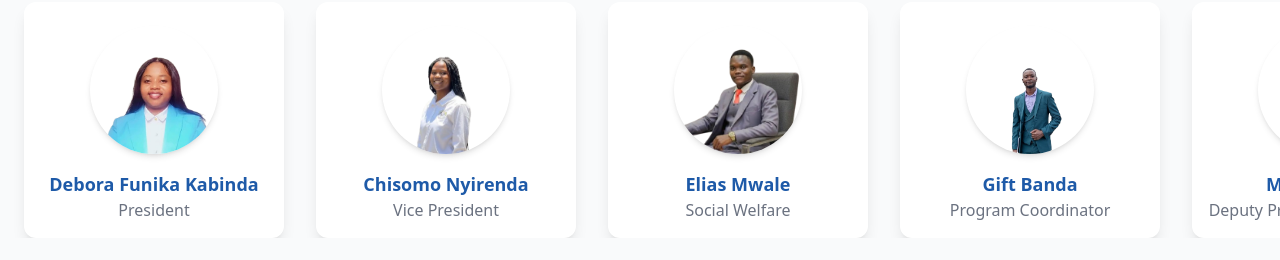
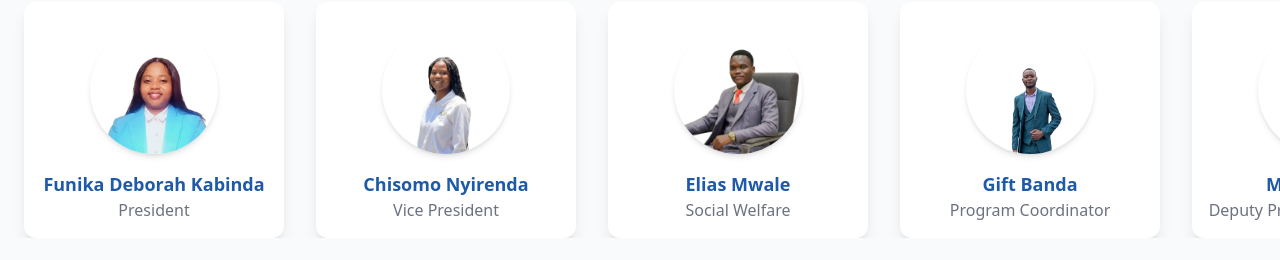
Before and after one commit to smasauko/unima-edu-society, a React (Vite) app: page / in a window 1280 px wide. Shown: the part 2518-2778 px from the top of the page. Built offline with nearby package versions, Linux system fonts and the light colour scheme.

Commit message:
executive name editing

```diff
--- a/src/components/ExecutiveMembers.jsx
+++ b/src/components/ExecutiveMembers.jsx
@@ -7,16 +7,17 @@ import member5 from "../assets/member5.png"
 import member6 from "../assets/member6.png"
 import member7 from "../assets/member7.png"
 import member8 from "../assets/member8.png"
-
+import member9 from "../assets/member9.png"
 const members = [
-  { name: "Debora Funika Kabinda", position: "President", photo: member1 },
+  { name: "Funika Deborah Kabinda", position: "President", photo: member1 },
   { name: "Chisomo Nyirenda", position: "Vice President", photo: member2 },
   { name: "Elias Mwale", position: "Social Welfare", photo: member3 },
   { name: "Gift Banda", position: "Program Coordinator", photo: member8 },
   { name: "Mike Chirwa", position: "Deputy Programs Coordinator", photo: member4 },
-  { name: "wangu Banda", position: "Publicity Secretary", photo: member6 },
+  { name: "Styness Jere", position: "General Secretary", photo: member9 },
+  { name: "Linda Mkandawire", position: "Vice General Secretary", photo: member7 },
+  { name: "Wangu Banda", position: "Publicity Secretary", photo: member6 },
   { name: "Mphatso Bwemba", position: "Vice publicity secretary", photo: member5 },
-  { name: "Linda Mkandawire", position: "Vice General Secretary", photo: member7 },
 ]
 
 export default function ExecutiveMembers() {
```
